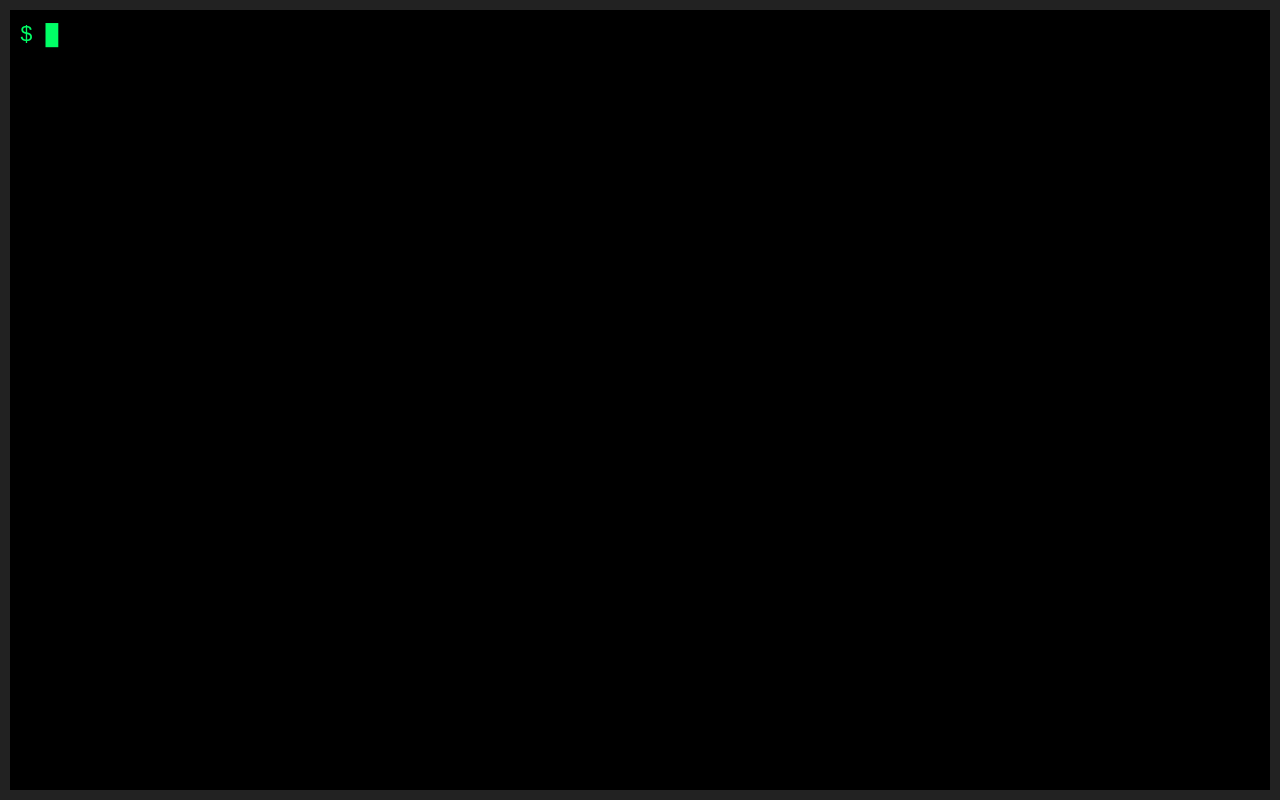
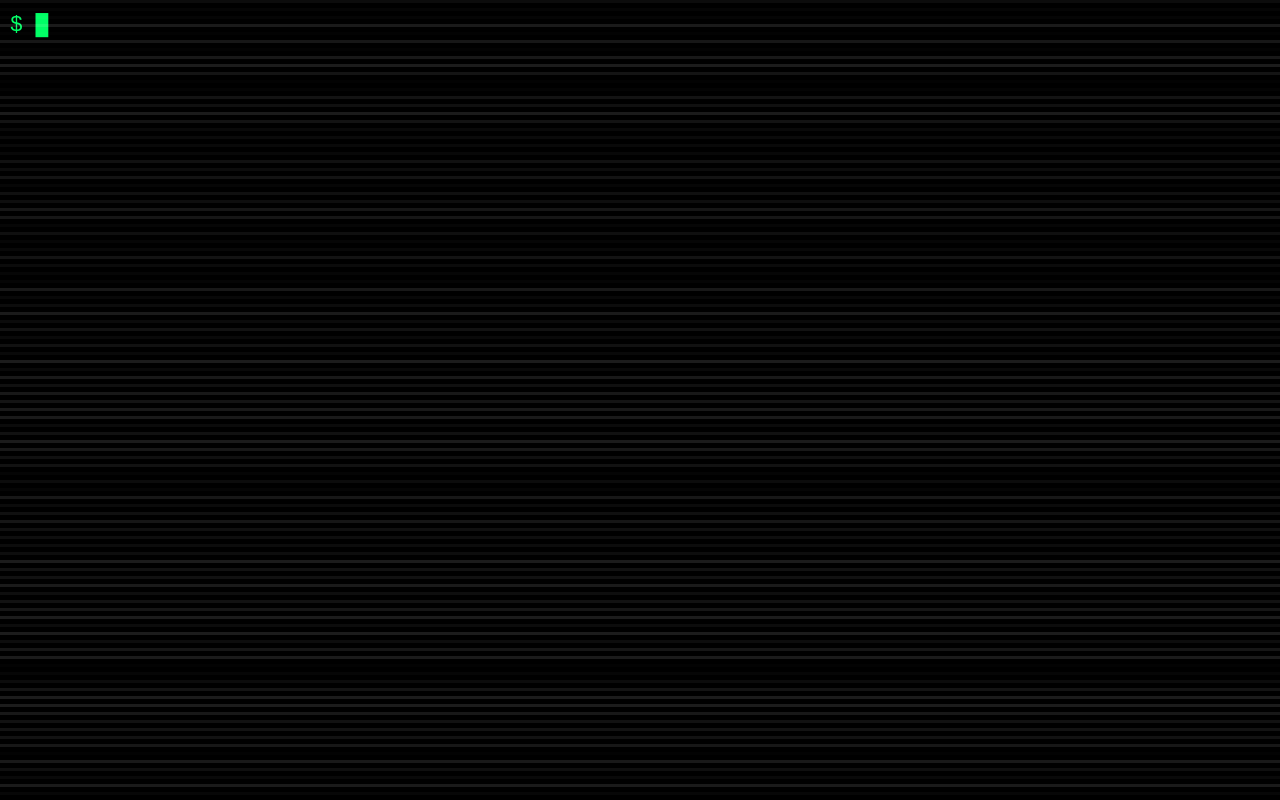
Before and after one commit to anerdwithaknife/webterm, a plain HTML site: page index.html in a window 1280 px wide. Drawn offline with Linux system fonts and the light colour scheme.

Commit message:
CRT experimental visual effect

```diff
--- a/css/main.css
+++ b/css/main.css
@@ -9,7 +9,7 @@ body {
   background: black;
   color: #00ff66;
   position: absolute;
-  top: 10px; right: 10px; bottom: 10px; left: 10px;
+  top: 0px; right: 0px; bottom: 0px; left: 0px;
   overflow-y: scroll;
   padding: 10px;
   line-height: 1.5;
@@ -24,3 +24,12 @@ body {
     opacity: 0;
   }
 }
+
+#screen {
+  width: 100%;
+  height: 100%;
+  position: fixed;
+  top: 0;
+  left: 0;
+  pointer-events: none;
+}
--- a/index.html
+++ b/index.html
@@ -15,8 +15,10 @@
       <div class="history"></div>
       <div class="prompt">$ <span class="cmd"></span><span class="cursor">&#x2588;</span></div>
     </div>
+    <canvas id="screen"></canvas>
     <script src="js/terminal.js"></script>
     <script src="js/filesystem.js"></script>
     <script src="js/cmd.js"></script>
+    <script src="js/screen.js"></script>
   </body>
 </html>
--- a/js/cmd.js
+++ b/js/cmd.js
@@ -2,11 +2,12 @@ const runCmd = () => {
   const [command, ...args] = cmd.split(' ');
 
   switch (command) {
-    case 'ls': run_ls(); break;
+    case 'ls': run_ls(args); break;
     case 'pwd': run_pwd(); break;
     case 'cd': run_cd(args); break;
     case 'clear': run_clear(); break;
     case 'cat': run_cat(args); break;
+    case '': break;
     default:
       history.push(`err: ${command}: command not found`);
       break;
@@ -46,9 +47,11 @@ const run_pwd = () => {
   history.push('/' + currentDir);
 };
 
-const run_ls = () => {
-  const dirs = getDirs(currentDir);
-  const files = getFiles(currentDir);
+const run_ls = (args) => {
+  const showHidden = args.includes('-a');
+  const dirs = getDirs(currentDir).filter((d) => showHidden || !d.startsWith('.'));
+  const files = getFiles(currentDir).filter((f) => showHidden || !f.startsWith('.'));
+
   [...dirs, ...files].forEach((f) => history.push(f));
 };
 
--- /dev/null
+++ b/js/screen.js
@@ -0,0 +1,26 @@
+function drawCRTLines() {
+  const canvas = document.getElementById('screen');
+  const ctx = canvas.getContext('2d');
+
+  // Adjust the canvas size to cover the entire viewport
+  canvas.width = window.innerWidth;
+  canvas.height = window.innerHeight;
+
+  // Clear the canvas
+  //  ctx.clearRect(0, 0, canvas.width, canvas.height);
+
+  const lineHeight = 3; // Height of each horizontal bar
+  const gap = 5; // Gap between bars
+  const opacityVariation = 0.1; // Variation in opacity for dynamic effect
+
+  for (let y = 0; y < canvas.height; y += lineHeight + gap) {
+    const opacity = Math.random() * opacityVariation + 0.01; // Randomize opacity for each line
+    ctx.fillStyle = `rgba(255, 255, 255, ${opacity})`; // Adjust color and opacity here
+    ctx.fillRect(0, y, canvas.width, lineHeight);
+  }
+
+  // Recursively animate for dynamic effects
+  requestAnimationFrame(drawCRTLines);
+}
+
+drawCRTLines();
--- a/js/terminal.js
+++ b/js/terminal.js
@@ -1,3 +1,4 @@
+const screen = document.querySelector('#screen');
 const terminal = document.querySelector('#terminal');
 const promptElement = terminal.querySelector('.prompt');
 const historyElement = terminal.querySelector('.history');
```
